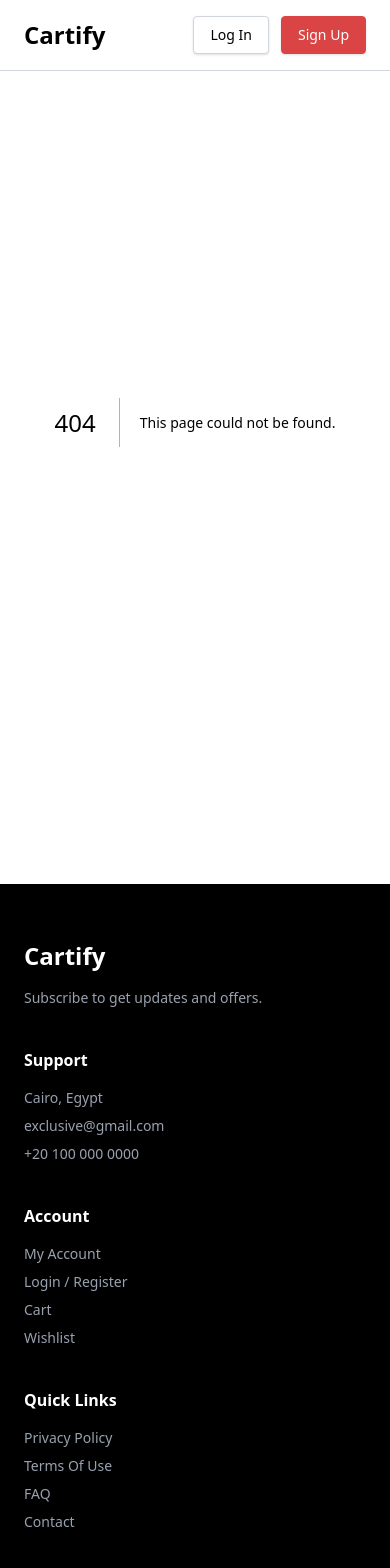
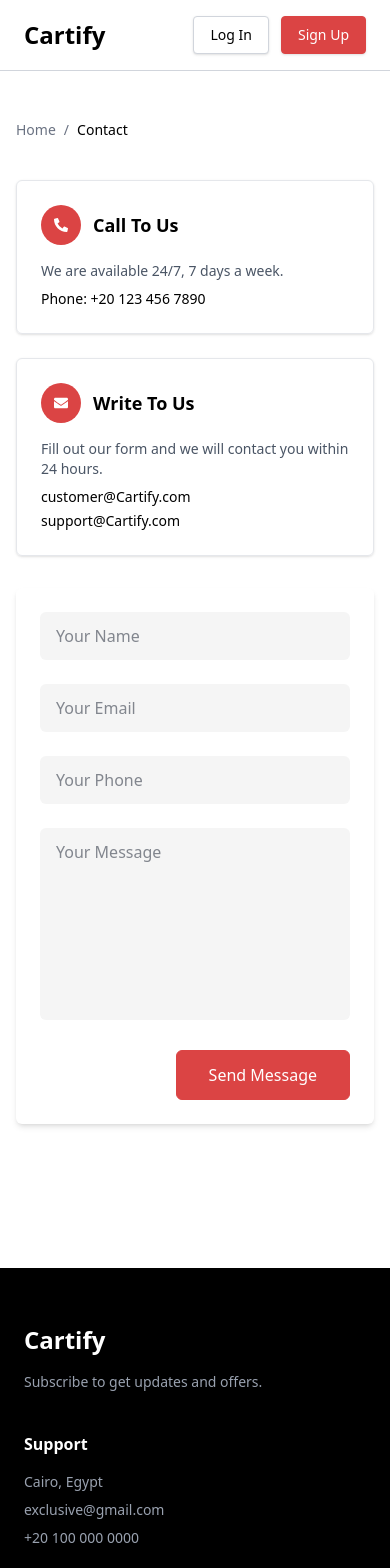
Before and after one commit to YoussefWael17/NextJs_Ecommerce_Project, a Next.js app: page /contact in a window 390 px wide. Before the commit this address had no page. Shown: the top 1568 px of the page. Built offline with nearby package versions, Linux system fonts and the light colour scheme.

Commit message:
Create Contact Page With Fully Responsive

```diff
--- /dev/null
+++ b/app/contact/page.tsx
@@ -0,0 +1,135 @@
+import Link from "next/link";
+import React from "react";
+
+import {
+  FaPhoneAlt,
+  FaEnvelope,
+} from "react-icons/fa";
+
+export default function ContactPage() {
+  return (
+    <div className="mx-auto mt-20 w-full max-w-screen-xl px-4 py-10 pb-26">
+
+      {/* Breadcrumb */}
+      <div className="mb-10 flex items-center gap-2 text-sm text-gray-500">
+        <Link href="/" className="transition hover:text-black">
+          Home
+        </Link>
+
+        <span>/</span>
+
+        <span className="font-medium text-black">
+          Contact
+        </span>
+      </div>
+
+      <div className="flex flex-col gap-8 lg:flex-row">
+
+        {/* Sidebar */}
+        <aside className="w-full lg:w-1/3">
+          <div className="space-y-6">
+
+            {/* Call Us */}
+            <div className="rounded-md border border-gray-200 p-6 shadow-sm">
+              <div className="mb-4 flex items-center gap-3">
+
+                <div className="flex h-10 w-10 items-center justify-center rounded-full bg-[#DB4444] text-white">
+                  <FaPhoneAlt size={14} />
+                </div>
+
+                <h3 className="text-lg font-semibold text-black">
+                  Call To Us
+                </h3>
+              </div>
+
+              <p className="mb-2 text-sm text-gray-600">
+                We are available 24/7, 7 days a week.
+              </p>
+
+              <p className="text-sm font-medium text-black">
+                Phone: +20 123 456 7890
+              </p>
+            </div>
+
+            {/* Write To Us */}
+            <div className="rounded-md border border-gray-200 p-6 shadow-sm">
+              <div className="mb-4 flex items-center gap-3">
+
+                <div className="flex h-10 w-10 items-center justify-center rounded-full bg-[#DB4444] text-white">
+                  <FaEnvelope size={14} />
+                </div>
+
+                <h3 className="text-lg font-semibold text-black">
+                  Write To Us
+                </h3>
+              </div>
+
+              <p className="mb-2 text-sm text-gray-600">
+                Fill out our form and we will contact you within 24 hours.
+              </p>
+
+              <p className="text-sm font-medium text-black">
+                customer@Cartify.com
+              </p>
+
+              <p className="mt-1 text-sm font-medium text-black">
+                support@Cartify.com
+              </p>
+            </div>
+
+          </div>
+        </aside>
+
+        {/* Contact Form */}
+        <main className="w-full lg:w-2/3">
+          <div className="rounded-md bg-white p-6 shadow-md md:p-10">
+
+            <form className="space-y-6">
+
+              {/* Inputs */}
+              <div className="grid grid-cols-1 gap-6 md:grid-cols-3">
+
+                <input
+                  type="text"
+                  placeholder="Your Name"
+                  className="w-full rounded-md bg-[#F5F5F5] px-4 py-3 outline-none transition"
+                />
+
+                <input
+                  type="email"
+                  placeholder="Your Email"
+                  className="w-full rounded-md bg-[#F5F5F5] px-4 py-3 outline-none transition"
+                />
+
+                <input
+                  type="text"
+                  placeholder="Your Phone"
+                  className="w-full rounded-md bg-[#F5F5F5] px-4 py-3 outline-none transition"
+                />
+              </div>
+
+              {/* Message */}
+              <textarea
+                rows={7}
+                placeholder="Your Message"
+                className="w-full resize-none rounded-md bg-[#F5F5F5] px-4 py-3 outline-none transition"
+              />
+
+              {/* Button */}
+              <div className="flex justify-end">
+                <button
+                  type="submit"
+                  className="rounded-md border border-[#DB4444] bg-[#DB4444] px-8 py-3 font-medium text-white transition duration-300 hover:bg-white hover:text-[#DB4444]"
+                >
+                  Send Message
+                </button>
+              </div>
+
+            </form>
+          </div>
+        </main>
+
+      </div>
+    </div>
+  );
+}
```
